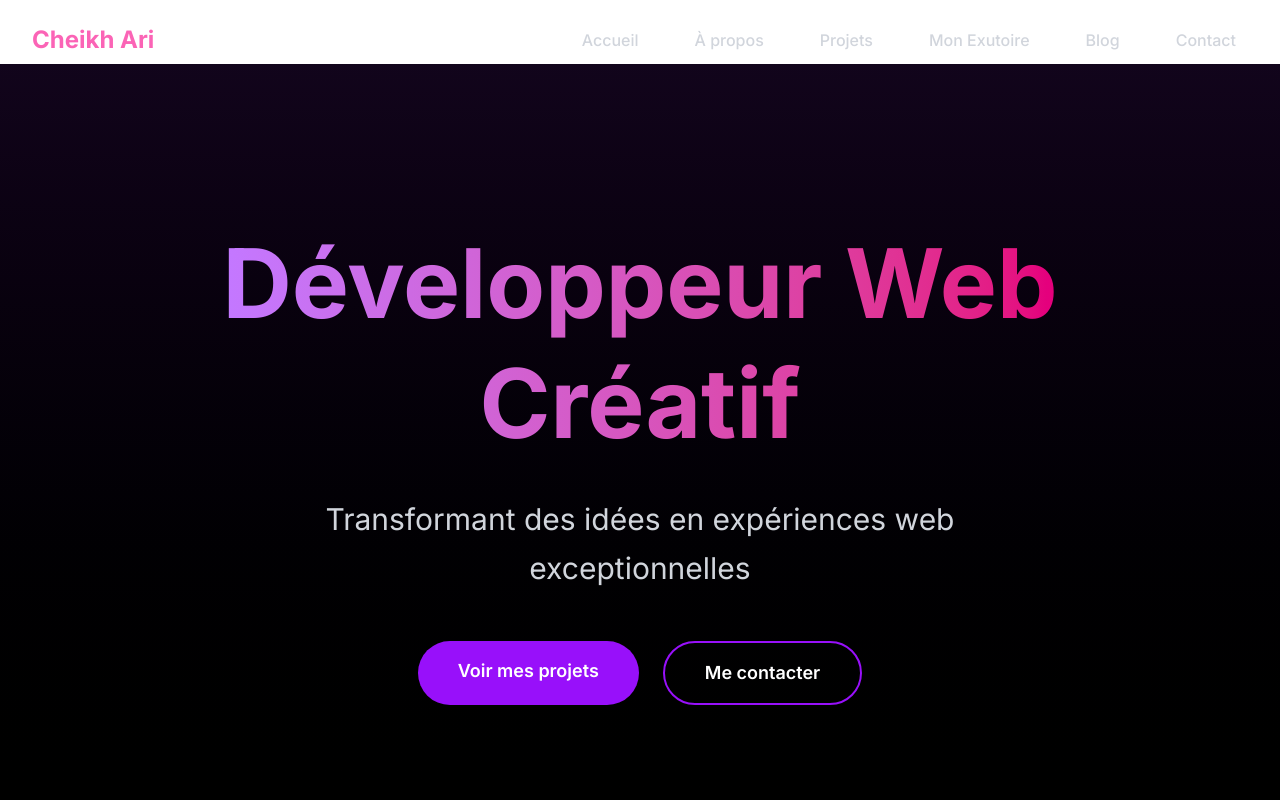
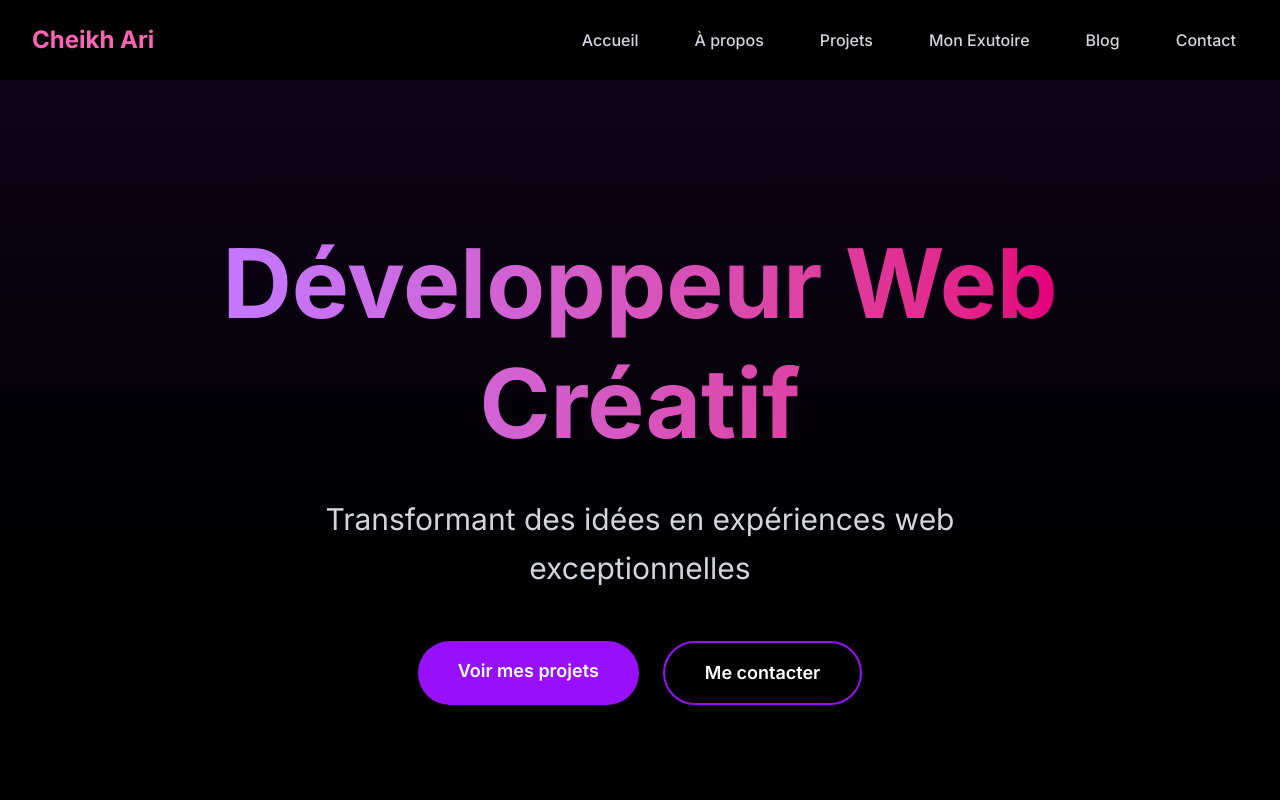
Before and after one commit to Exutoire03/cheikh-ari, a Next.js app: page / in a window 1280 px wide. Shown: the top 800 px of the page. Built offline with nearby package versions, Linux system fonts and the light colour scheme.

Commit message:
navbar bg-black

```diff
--- a/src/components/Navbar.tsx
+++ b/src/components/Navbar.tsx
@@ -44,7 +44,7 @@ const Navbar = () => {
   }, []);
 
   return (
-    <nav className={`fixed top-0 w-full z-50 transition-transform duration-300 ${isVisible ? 'translate-y-0' : '-translate-y-full'}`}>
+    <nav className={`fixed top-0 w-full z-50 transition-transform duration-300 ${isVisible ? 'translate-y-0' : '-translate-y-full'} bg-black`}>
       <div className="max-w-7xl mx-auto px-4 sm:px-6 lg:px-8">
         <div className="flex items-center justify-between h-16 md:h-20">
           <div className="flex-shrink-0">
```
